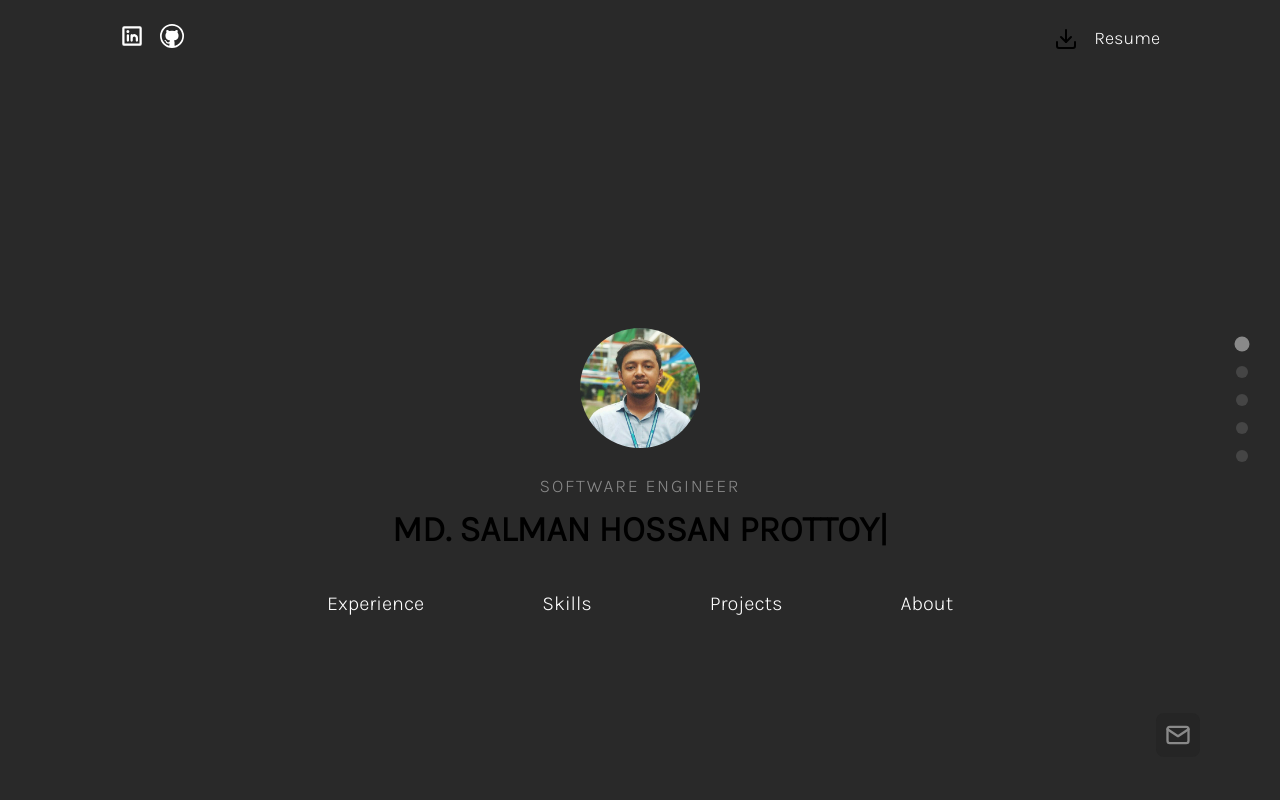
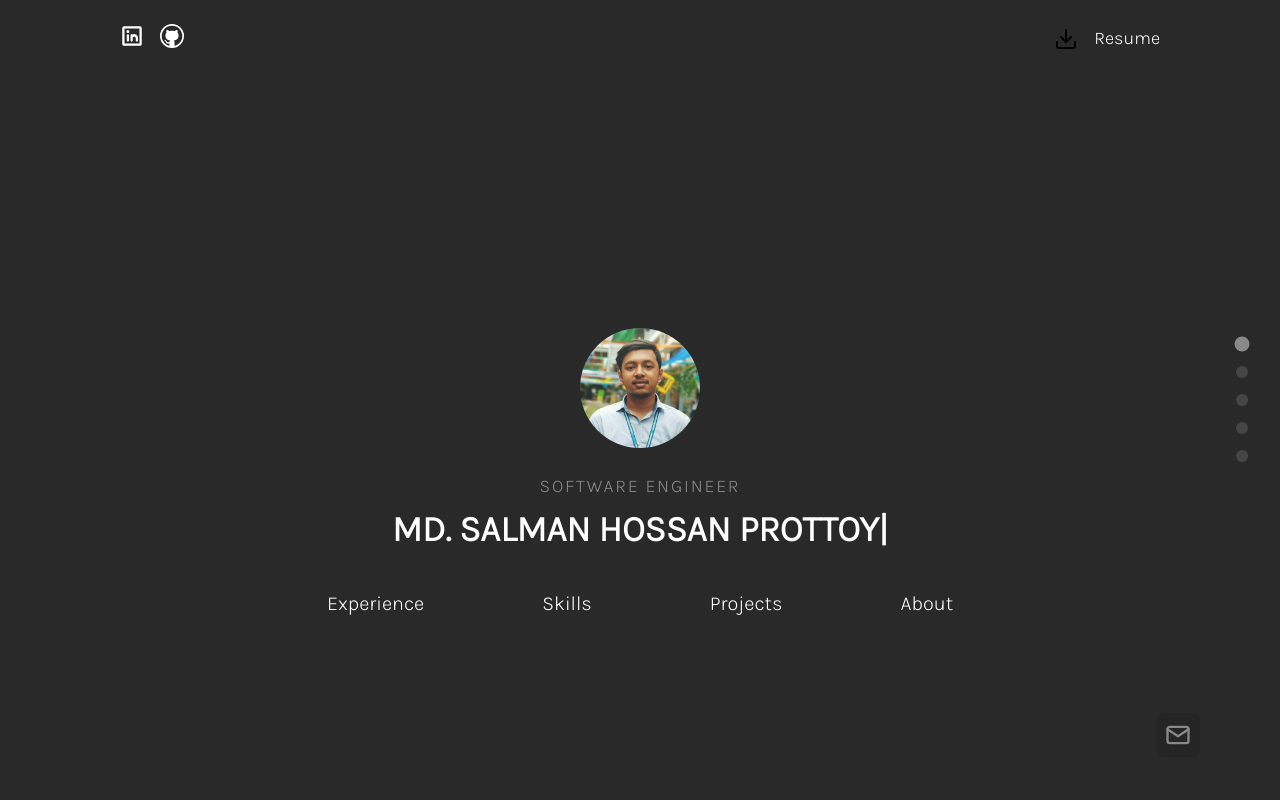
Before and after one commit to salmanprottoy/next-portfolio, a Next.js app: page / in a window 1280 px wide. Shown: the top 800 px of the page. Built offline with nearby package versions, Linux system fonts and the light colour scheme.

Commit message:
# Improvement - Update TypingEffect component

```diff
--- a/components/molecules/TypingEffect.tsx
+++ b/components/molecules/TypingEffect.tsx
@@ -1,5 +1,6 @@
 "use client";
 import { TypeAnimation } from "react-type-animation";
+import { useEffect, useState } from "react";
 
 interface TypingEffectProps {
   text: string[];
@@ -12,14 +13,25 @@ const TypingEffect = ({
   speed = 70,
   cursor = true,
 }: TypingEffectProps) => {
+  const [isMounted, setIsMounted] = useState(false);
+
+  useEffect(() => {
+    setIsMounted(true);
+  }, []);
+
+  // Always render the same initial content on server and client
   return (
-    <div className="flex justify-center items-center text-xl md:text-4xl font-bold">
+    <div className="flex justify-center items-center text-light text-xl md:text-4xl font-bold">
+      {isMounted ? (
         <TypeAnimation
           sequence={[...text.flatMap((t) => [t, 1000])]}
           speed={speed as any}
           repeat={Infinity}
           cursor={cursor}
         />
+      ) : (
+        <span className="text-light">MD. SALMAN HOSSAN PROTTOY</span>
+      )}
     </div>
   );
 };
```
Lines whose indentation alone changed are shown as unchanged.
